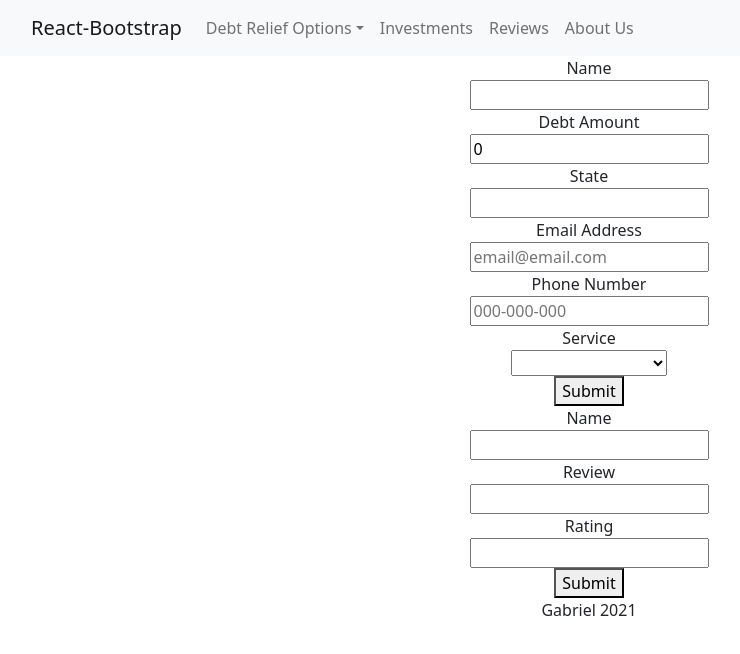
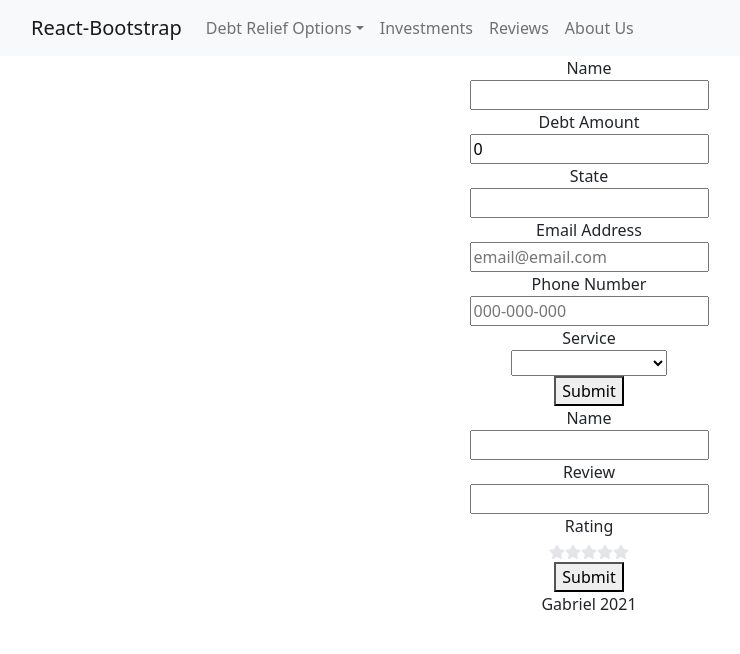
Before and after one commit to Deleon06/GeneratingLeads, a React (Create React App) app in the folder generating-leads/: page / in a window 1280 px wide. Shown: the top 654 px of the page, without its empty margins (51-791 px from the left). Built offline with nearby package versions, Linux system fonts and the light colour scheme; no server answers.

Commit message:
working star ratings

```diff
--- a/generating-leads/package.json
+++ b/generating-leads/package.json
@@ -11,6 +11,7 @@
     "react": "^17.0.2",
     "react-bootstrap": "^1.6.1",
     "react-dom": "^17.0.2",
+    "react-icons": "^4.2.0",
     "react-router-dom": "^5.2.0",
     "react-scripts": "4.0.3",
     "web-vitals": "^1.1.2"
--- a/generating-leads/src/App.js
+++ b/generating-leads/src/App.js
@@ -1,4 +1,3 @@
-import logo from './logo.svg';
 import './App.css';
 import React from 'react';
 import { Route } from 'react-router-dom';
--- a/generating-leads/src/components/NavBar.jsx
+++ b/generating-leads/src/components/NavBar.jsx
@@ -1,7 +1,6 @@
 import React from "react"
 import { Navbar, Container, Nav, NavDropdown } from 'react-bootstrap'
 import 'bootstrap/dist/css/bootstrap.min.css';
-import { Link } from "react-router-dom"
 
 //https://react-bootstrap.github.io/components/navbar/#navbar-api
 
--- a/generating-leads/src/components/Review.jsx
+++ b/generating-leads/src/components/Review.jsx
@@ -1,10 +1,27 @@
 import React from "react"
+import { FaStar } from 'react-icons/fa'
+import "./StarRating.css"
 
 export default function Review(props) {
   return (
     <div>
       <h1>{props.review.fields?.name}</h1>
-      <h2>{props.review.fields?.rating}</h2>
+      {[...Array(5)].map((star, i) => {
+        const ratingValue = i + 1
+        return (
+      <label>
+            <input
+              type="radio"
+              name="rating"
+              value={ratingValue}
+              />
+            <FaStar className="star"
+            color={ratingValue <= (props.review.fields?.rating) ? '#ffc107' : "#e4e5e9"}/>
+      </label>
+        )
+      }
+      )
+      }
       <p>{props.review.fields?.review}</p>
     </div>
   )
--- a/generating-leads/src/components/ReviewForm.jsx
+++ b/generating-leads/src/components/ReviewForm.jsx
@@ -1,5 +1,7 @@
 import axios from 'axios'
 import { useState } from 'react'
+import { FaStar } from 'react-icons/fa'
+import "./StarRating.css"
 
 const APIKEY = process.env.REACT_APP_APIKEY
 const APIBASE = process.env.REACT_APP_APIBASE
@@ -9,7 +11,8 @@ const URL = `https://api.airtable.com/v0/${APIBASE}/Ratings`
 export default function ReviewForm() {
   const [name, setName] = useState('')
   const [review, setReview] = useState('')
-  const [rating, setRating] = useState('')
+  const [rating, setRating] = useState(null)
+  const [hover, setHover] = useState(null)
 
 
   const handleSubmit = async (e) => {
@@ -45,11 +48,24 @@ export default function ReviewForm() {
       <br />
       <label>Rating</label>
       <br />
-      <input
-        type="text"
-        value={rating}
-        onChange={(e) => setRating(e.target.value)}
-      />
+      {[...Array(5)].map((star, i) => {
+        const ratingValue = i + 1;
+
+        return (
+          <label>
+            <input
+              type="radio"
+              name="rating"
+              value={ratingValue}
+              onClick={() => setRating(ratingValue)}
+              />
+            <FaStar className="star"
+              color={ratingValue <= (hover || rating) ? '#ffc107' : "#e4e5e9"}
+              onMouseEnter={() => setHover(ratingValue)}
+              onMouseLeave={() => setHover(null) }/>
+          </label>
+        )
+    })}
       <br />
       <button>Submit</button>
     </form>
--- a/generating-leads/src/components/Reviews.jsx
+++ b/generating-leads/src/components/Reviews.jsx
@@ -1,6 +1,7 @@
 import axios from 'axios'
 import { useState, useEffect } from 'react'
 import Review from './Review'
+import StarRating from './StarRating'
 
 const APIKEY = process.env.REACT_APP_APIKEY
 const APIBASE = process.env.REACT_APP_APIBASE
@@ -23,7 +24,9 @@ const [reviews, setReviews] = useState([])
     <div>
       {
           reviews?.map((review) => (
+            <>
               <Review review={review} />
+            </>
             )
           )
         }
--- /dev/null
+++ b/generating-leads/src/components/StarRating.css
@@ -0,0 +1,8 @@
+input[type="radio"] {
+  display: none;
+}
+
+.star {
+  cursor: pointer;
+  transition: color 200ms;
+}
--- a/generating-leads/src/components/StarRating.jsx
+++ b/generating-leads/src/components/StarRating.jsx
@@ -0,0 +1,34 @@
+import React from 'react'
+import { useState } from "react"
+import { FaStar } from 'react-icons/fa'
+import "./StarRating.css"
+
+//https://www.youtube.com/watch?v=eDw46GYAIDQ&ab_channel=EricMurphy
+
+export default function StarRating() {
+  const [rating, setRating] = useState(null)
+  const [hover, setHover] = useState(null)
+  return (
+  <div>
+      {[...Array(5)].map((star, i) => {
+        const ratingValue = i + 1;
+
+        return (
+          <label>
+            <input
+              type="radio"
+              name="rating"
+              value={ratingValue}
+              onClick={() => setRating(ratingValue)}
+              />
+            <FaStar className="star"
+              color={ratingValue <= (hover || rating) ? '#ffc107' : "#e4e5e9"}
+              onMouseEnter={() => setHover(ratingValue)}
+              onMouseLeave={() => setHover(null) }/>
+          </label>
+        )
+    })}
+
+    </div>
+  )
+}
```
Also changed, not shown: generating-leads/src/components/Star.jsx (deleted), 1 other file (tests, documents, lock files or other folders).
